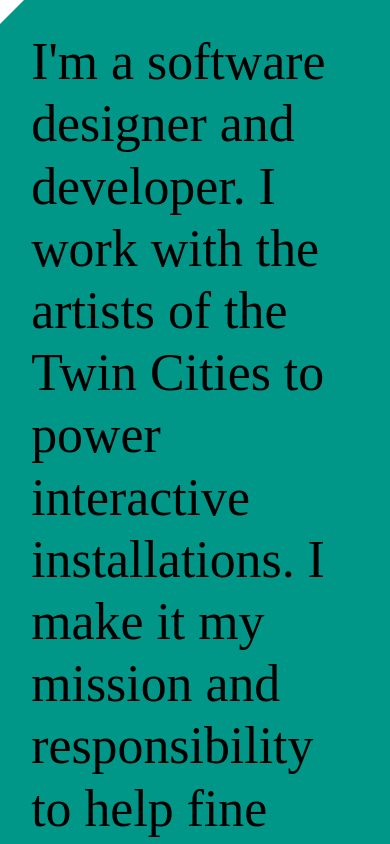
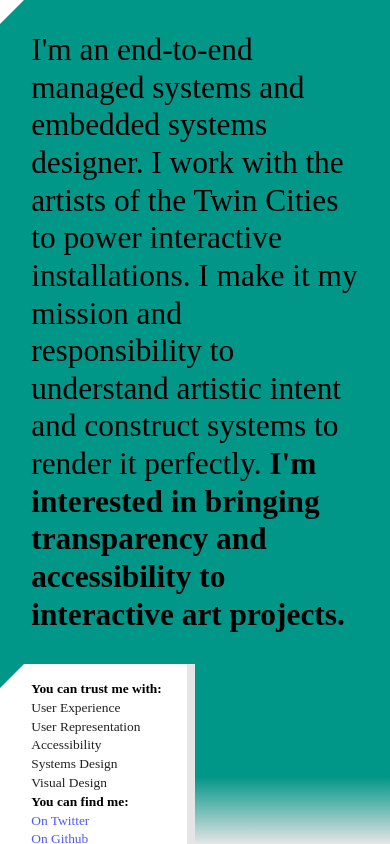
Before and after one commit to mhoaglund/mhoaglund.com, a plain HTML site: page mhoaglund.com/index.html in a window 390 px wide. Drawn offline with nearby package versions, Linux system fonts and the light colour scheme; a script that the page names is missing.

Commit message:
more visual refinement

```diff
--- a/mhoaglund.com/index.html
+++ b/mhoaglund.com/index.html
@@ -28,8 +28,8 @@
                     <polygon points="0 0, 24 0, 0 24" fill="#dcefe0"></polygon>
                 </svg>
 				<div class="txtcolumn full oran">
-					I'm a software designer and developer. I work with the artists of the Twin Cities to power interactive installations. I make it
-						my mission and responsibility to help fine artists utilize technology.<span class="followon"> I'm interested in bringing transparency and accountability to interactive art projects.</span>
+					I'm an end-to-end managed systems and embedded systems designer. I work with the artists of the Twin Cities to power interactive installations. I make it
+						my mission and responsibility to understand artistic intent and construct systems to render it perfectly.<span class="followon"> I'm interested in bringing transparency and accessibility to interactive art projects.</span>
 				</div>
 			</section>
 			<section class="column details clearfix">
@@ -45,11 +45,11 @@
 					<p>Visual Design</p>
 				</div>
 				<div class="spacer"></div>
-				<div class="txtcolumn">
+				<div class="txtcolumn textright">
 					<p class="subhead followon">You can find me:</p>
-					<p><a href="https://twitter.com/mhoaglund" class="blk">On Twitter</a></p>
-					<p><a href="https://github.com/mhoaglund" class="blk">On Github</a></p>
-					<p><a href="mailto:maxwell.hoaglund@gmail.com" class="blk">maxwell.hoaglund@gmail.com</a></p>
+					<p><a href="https://twitter.com/mhoaglund">On Twitter</a></p>
+					<p><a href="https://github.com/mhoaglund">On Github</a></p>
+					<p><a href="mailto:maxwell.hoaglund@gmail.com">maxwell.hoaglund@gmail.com</a></p>
 				</div>
 			</section>
 			<section class="column footer">
--- a/mhoaglund.com/styles/styles.css
+++ b/mhoaglund.com/styles/styles.css
@@ -39,18 +39,15 @@
 	color: black;
 }
 
-a.blk{
-	color: black;
-	text-decoration: none;
-}
-
-a.blk:hover{
+a:hover{
 	color: #888;
 }
 
 a{
 	font-size: 0.8rem;
 	font-weight: 300;
+	color: #222;
+	text-decoration: none;
 }
 
 /*
@@ -99,7 +96,7 @@
 
 span.overlay{
 	font-family: 'Oranienbaum', serif;
-	color: #673ab7;
+	color: #9300ff;
 }
 
 .column{
@@ -107,9 +104,18 @@
 	position: relative;
 }
 
+.column.details{
+	padding-bottom: 4%;
+    padding-top: 4%;
+}
+
 .halfbox{
 	width: 40%;
 	float: right;
+}
+
+.textright{
+	text-align: right;
 }
 
 .halfbox:nth-child(1){
@@ -144,7 +150,12 @@
     width: 50%;
     left: 50%;
     height: 100%;
-    background-color:#e8e8e8;
+    background-color:#4d59ff;
+	background: -moz-linear-gradient(top, #2e3eea 86%, #e5e5e5 100%); /* FF3.6-15 */
+	background: -webkit-linear-gradient(top, #2e3eea 86%,#e5e5e5 100%); /* Chrome10-25,Safari5.1-6 */
+	background: linear-gradient(to bottom, #2e3eea 86%,#e5e5e5 100%); /* W3C, IE10+, FF16+, Chrome26+, Opera12+, Safari7+ */
+	border-left: 8px solid #009688;
+	margin-left: -8px;
 }
 
 .column polygon{
@@ -188,19 +199,13 @@
     left:0px;
 }
 
-@media (max-width: 800px){
-	html{
-		height: 100%;
-	}
+@media (max-width: 1400px){
 	html, body{
 	font-size: 1.6rem;
-	width: 100%;
 	}
-	.column .txtcolumn{ width: 100%; }
-	.column .spacer{ width: 0px; display: none; }
 }
 
-@media (max-width: 1000px){
+@media (max-width: 1200px){
 	html{
 		height: 100%;
 	}
@@ -208,10 +213,46 @@
 	font-size: 1.8rem;
 	width: 100%;
 	}
+	.halfbox{
+		width: 100%;
+		float: left;
+	}
+	a:hover{
+		color: #888;
+	}
+
+	a{
+		font-size: 0.8rem;
+		font-weight: 300;
+		color: #4d59ff;
+		text-decoration: none;
+	}
+	.column .spacer{
+		height: 24px;
+	}
 }
 
-@media (min-width: 1350px){
+
+@media (max-width: 800px){
+	html{
+		height: 100%;
+	}
 	html, body{
-	font-size: 2.0rem;
+	font-size: 1.4rem;
+	width: 100%;
+	}
+	.column .txtcolumn{ width: 100%; }
+	.column .spacer{ width: 0px; display: none; }
+	.textright{text-align: left;}
+	a,p{
+		font-size: 0.6rem;
+	}
+	.pop{
+		background-color:#4d59ff;
+		background: -moz-linear-gradient(top, #009688 92%, #e5e5e5 100%); /* FF3.6-15 */
+		background: -webkit-linear-gradient(top, #009688 92%,#e5e5e5 100%); /* Chrome10-25,Safari5.1-6 */
+		background: linear-gradient(to bottom, #009688 92%,#e5e5e5 100%); /* W3C, IE10+, FF16+, Chrome26+, Opera12+, Safari7+ */
+		border-left: 8px solid #e5e5e5;
+		margin-left: -8px;
 	}
 }
--- a/mhoaglund.com/txtmake.js
+++ b/mhoaglund.com/txtmake.js
@@ -17,7 +17,7 @@
 
 function initText(){
 	setOalls();
-		$('#dest').append('<span class="followon supplement"> I am a software designer and developer. I work with the artists of the Twin Cities to power interactive installations. </span>');
+		$('#dest').append('<span class="followon supplement">I was educated as a sculptor and spent almost a decade in the software industry.</span>');
 	txtMake($('#statement'));
 	txtMake($('#footertxt'));
 }
```
